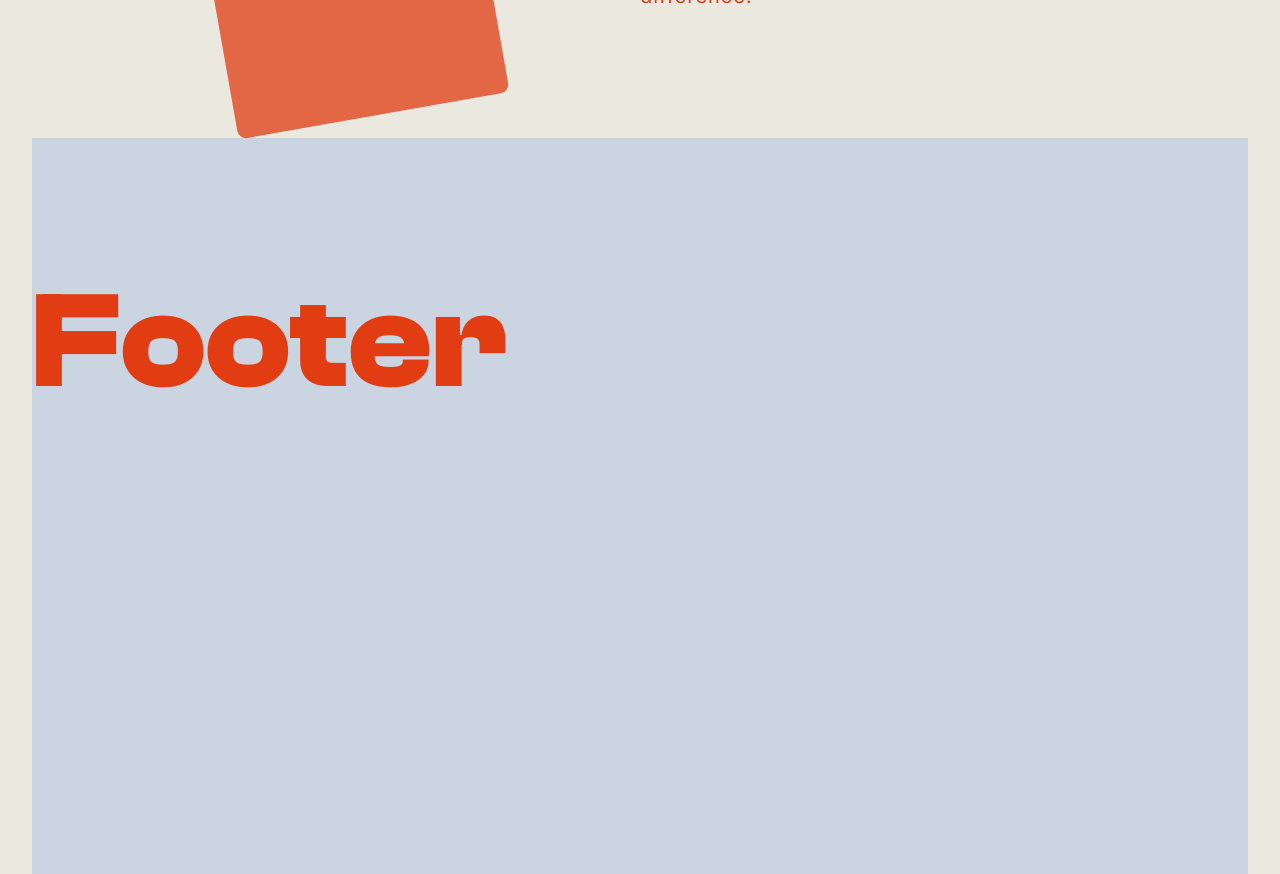
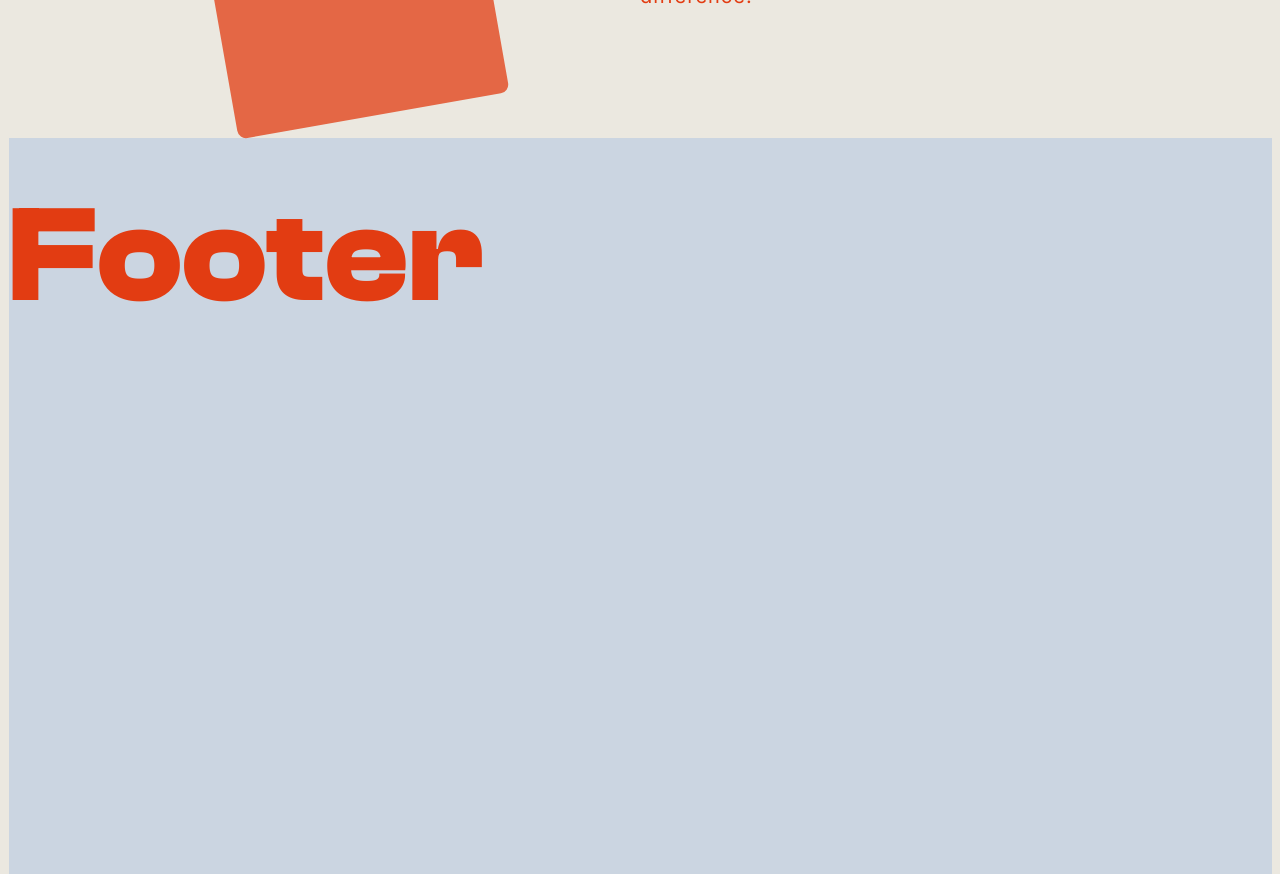
Before and after one commit to michaelcanonizado/michaelcanonizado, a Next.js app: page / in a window 1280 px wide. Shown: the part 5920-6794 px from the top of the page. Built offline with nearby package versions, Linux system fonts and the light colour scheme.

Commit message:
feat: make footer bleed whole screen

```diff
--- a/src/app/_sections/footer.tsx
+++ b/src/app/_sections/footer.tsx
@@ -5,7 +5,10 @@ import { ComponentBaseProps } from '@/types';
 const Footer = ({ className }: ComponentBaseProps) => {
   return (
     <section
-      className={cn('section space-y-xl bg-slate-300 pt-[150px]', className)}
+      className={cn(
+        'section !w-[calc(100vw-17px)] space-y-xl bg-slate-300',
+        className
+      )}
     >
       <div className=''>
         <TextDisplay>Footer</TextDisplay>
```
